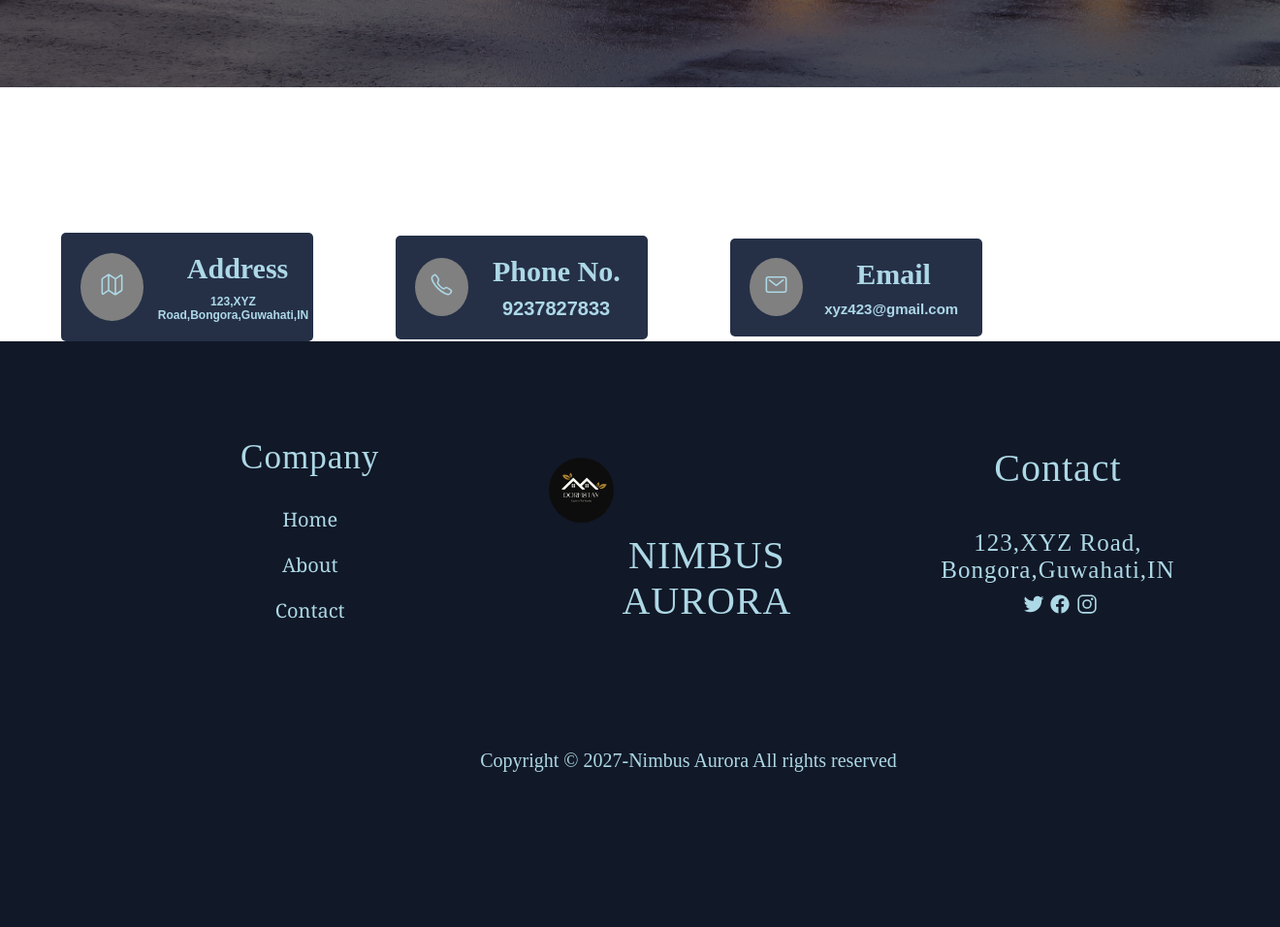
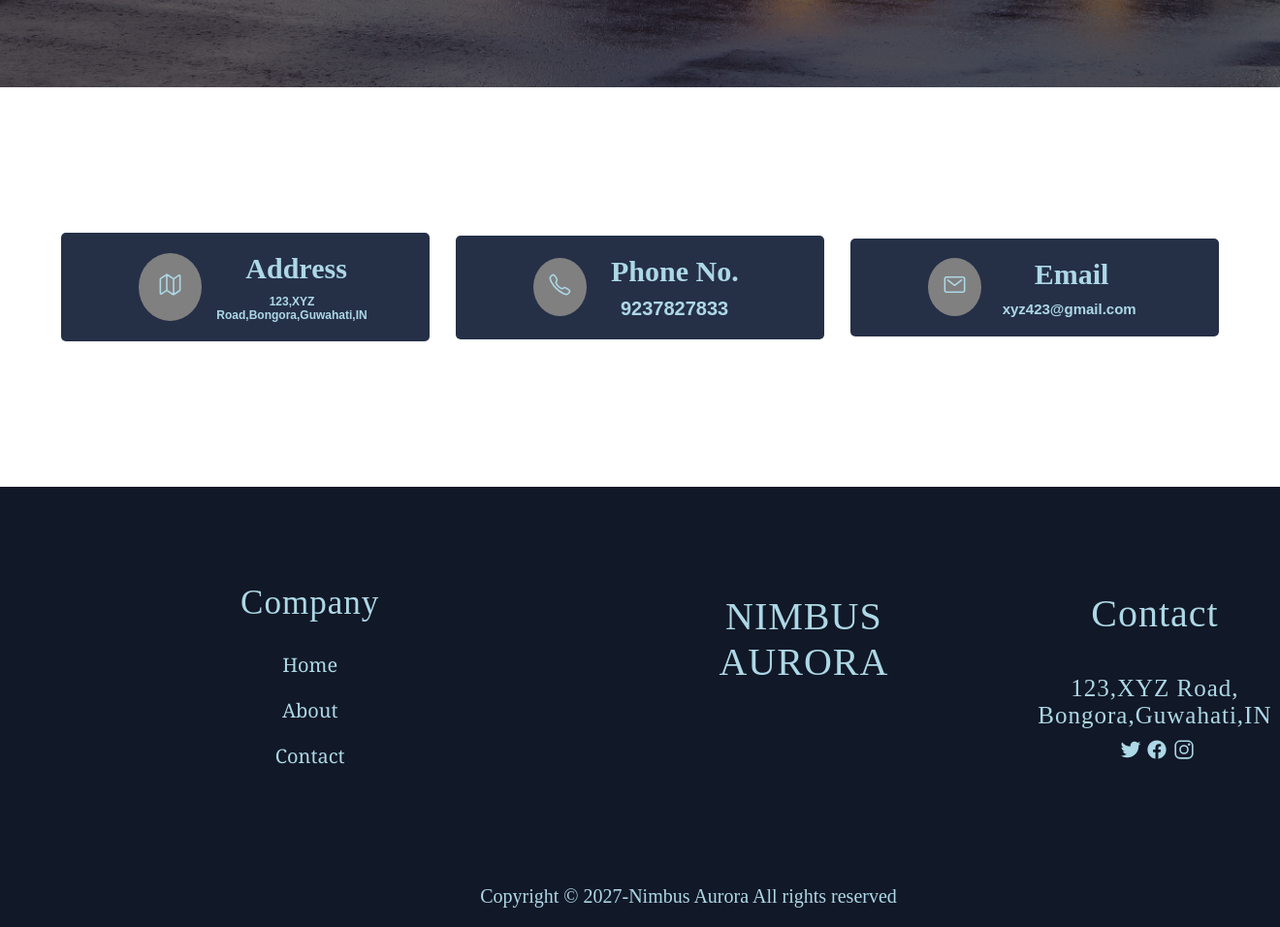
Before and after one commit to anant-357/DBMS_IIITG_Project, a Flask app: page /contactUs in a window 1320 px wide. Shown: the part 870-1826 px from the top of the page at 97% size. Before the commit the page ends 1666 px from the top, so only its background shows below. Run offline with Flask 3, Linux system fonts and the light colour scheme; parts of the project's set-up code (start-up, migrations or seed data) failed here and were passed over.

Commit message:
added styling

```diff
--- a/static/css/styles.css
+++ b/static/css/styles.css
@@ -598,6 +614,7 @@
 
 .footer .col-2 {
   padding-left: 20px;
+  display: flex;
 }
 
 .col-1 a {
@@ -668,18 +685,18 @@
 }
 
 .values {
-    padding: 150px 30px 0 50px;
+  padding: 150px 50px;
   display: flex;
-    justify-content: space-between;
+  justify-content: space-around;
   align-items: center;
   flex-wrap: wrap;
-    width: 90%;
+  width: 100%;
 }
 
 .values .val-box {
   background: #253047;
   width: 220px;
-    padding: 20px 20px;
+  padding: 20px 80px;
   border-radius: 5px;
   display: flex;
   justify-content: flex-start;
@@ -722,20 +739,20 @@
 .values .property {
   background: #253047;
   width: 220px;
-    padding: 20px 20px;
+  padding: 20px 80px;
   border-radius: 5px;
   display: flex;
-    justify-content: flex-start;
+  justify-content: space-between;
   align-items: center;
 }
 
 .values .sale {
   background: #253047;
   width: 220px;
-    padding: 20px 20px;
+  padding: 20px 80px;
   border-radius: 5px;
   display: flex;
-    justify-content: flex-start;
+  justify-content: space-between;
   align-items: center;
 }
 
@@ -809,7 +826,6 @@
   display: flex;
   align-items: center;
   justify-content: space-evenly;
-    max-width: 80%;
 }
 
 .secRight {
```
Also changed, not shown: other parts of static/css/styles.css (+40 -31 lines). Lines whose indentation alone changed are shown as unchanged.
